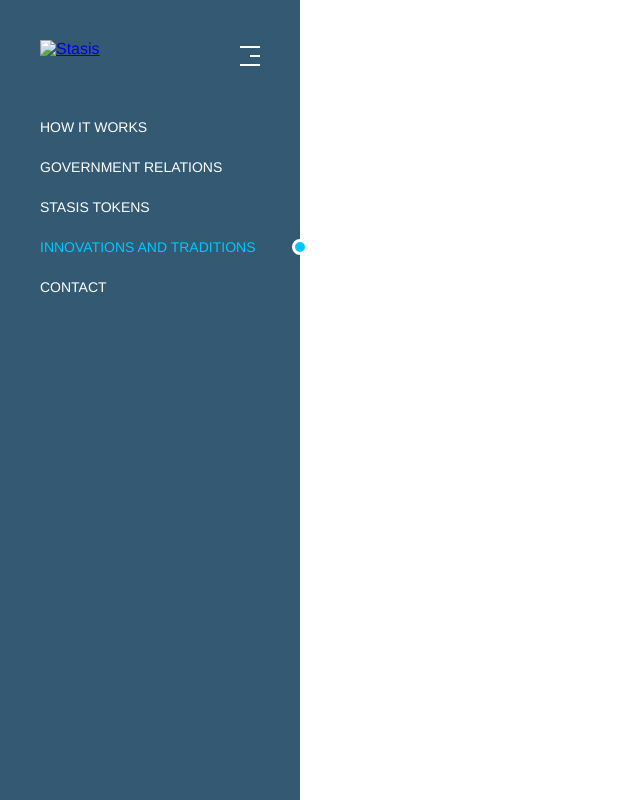
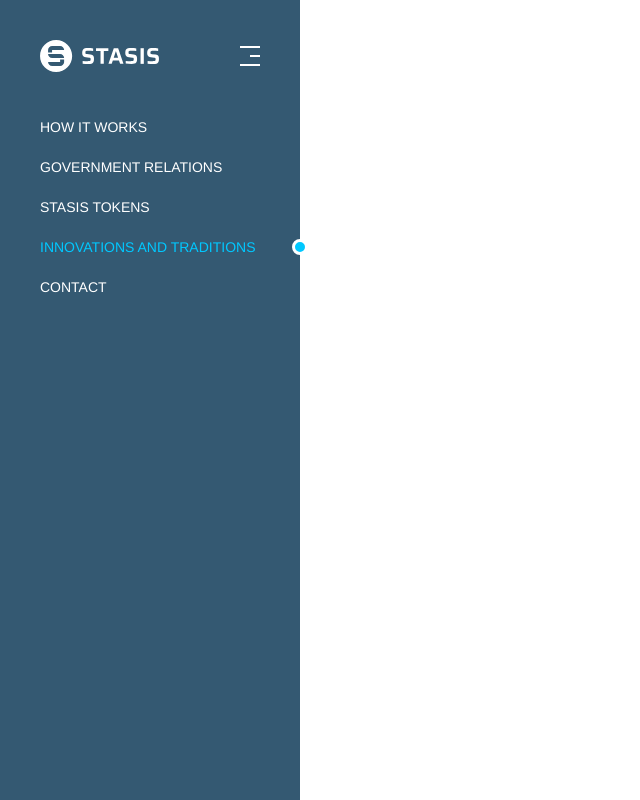
Before and after one commit to elemeNtk0/ExanteTest, a website: page src/docs/index.html in a window 1280 px wide. Shown: the whole page, without its empty margins (0-640 px from the left). Drawn offline with nearby package versions, Linux system fonts and the light colour scheme; files that its build step writes are made by us from their sources; files whose address does not match are found by name.

Commit message:
fix src logo

```diff
--- a/src/docs/index.html
+++ b/src/docs/index.html
@@ -18,7 +18,7 @@
         <div class="menu__actions">
           <a class="menu__logo" href="/">
             <span class="visually-hidden">Go to Stasis Main Page</span>
-            <img src="../dist/img/logo.svg" alt="Stasis" width="118.5" height="32">
+            <img src="dist/img/logo.svg" alt="Stasis" width="118.5" height="32">
           </a>
           <button class="menu__toggle button button_menu button_menu-light js_buttonMainNav" type="button">
             <span class="visually-hidden">Меню</span>
```
Also changed, not shown: docs/index.html (+1 -1 lines).
